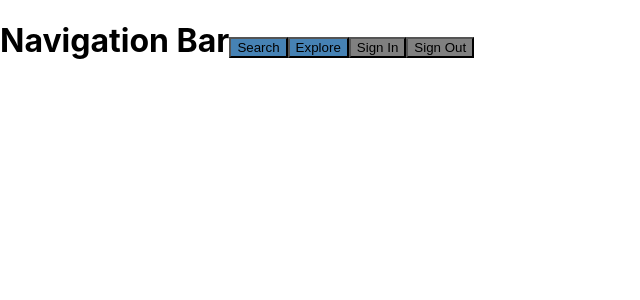
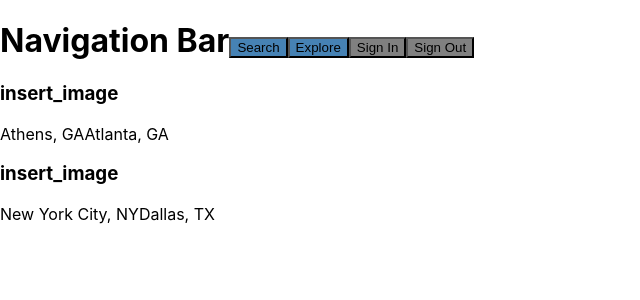
Before and after one commit to EthanCOgle/RateMyTrip, a React (Create React App) app in the folder rate-my-trip/: page / in a window 1280 px wide. Shown: the top 300 px of the page, without its empty margins (0-640 px from the left). Built offline with nearby package versions, Linux system fonts and the light colour scheme.

Commit message:
Adding posts

```diff
--- a/rate-my-trip/src/App.js
+++ b/rate-my-trip/src/App.js
@@ -1,10 +1,26 @@
 import NavBar from "./Components/NavBar"
+import Posts from "./Components/Posts"
 import { useState } from "react"
 
 function App() {
+  const [posts, setPosts] = useState([
+    {
+      id: 1,
+      start: "Athens, GA",
+      end: "Atlanta, GA",
+      image: "insert_image"
+    },
+    {
+      id: 2,
+      start: "New York City, NY",
+      end: "Dallas, TX",
+      image: "insert_image"
+    }
+  ])
   return (
     <div>
-      <NavBar className="navbar"/>
+      <NavBar className="NavBar"/>
+      <Posts posts={posts}/>
     </div>
   );
 }
--- /dev/null
+++ b/rate-my-trip/src/Components/Post.js
@@ -0,0 +1,15 @@
+const Post = ({ post }) => {
+  return (
+    <div>
+      <h3>
+        {post.image}
+      </h3>
+      <p>
+        {post.start}
+        {post.end}
+      </p>
+    </div>
+  )
+}
+
+export default Post
--- /dev/null
+++ b/rate-my-trip/src/Components/Posts.js
@@ -0,0 +1,13 @@
+import Post from './Post'
+
+const Posts = ({ posts }) => {
+  return (
+    <>
+    {posts.map((post) => (
+    <Post key={post.id} post={post}></Post>
+    ))}
+    </>
+  )
+}
+
+export default Posts
--- a/rate-my-trip/src/index.css
+++ b/rate-my-trip/src/index.css
@@ -12,7 +12,7 @@ code {
     monospace;
 }
 
-NavBar {
+.NavBar {
   list-style-type: disc;
   margin: 4;
   padding: 4;
```
